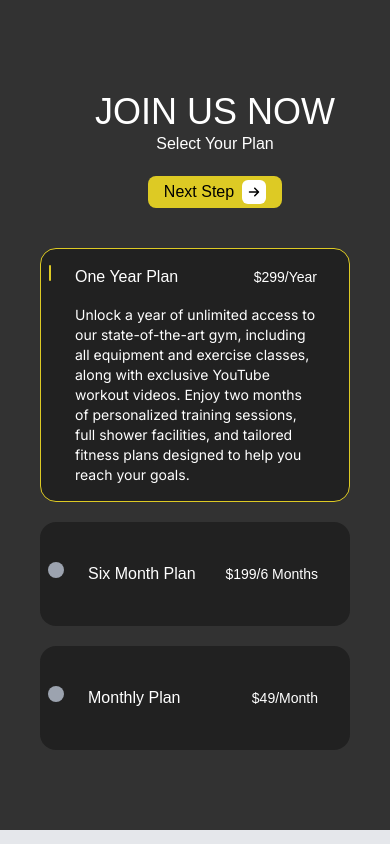
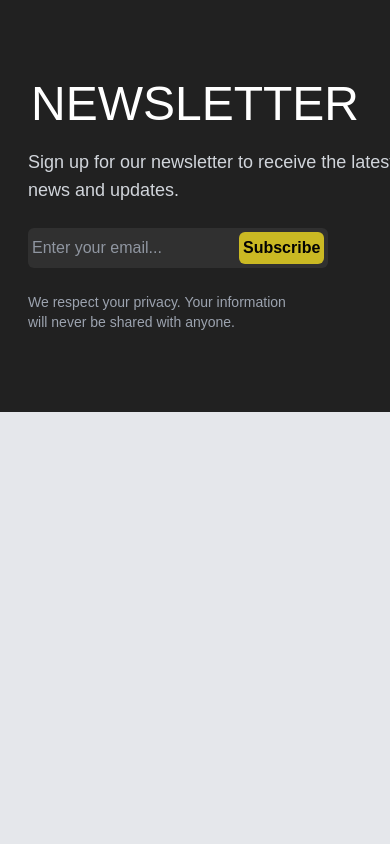
Before and after one commit to eyoaab/Gym-Management-Website, a React (Create React App) app in the folder front-end/gym-management-system/: page / in a window 390 px wide. Built offline with nearby package versions, Linux system fonts and the light colour scheme; a web font is replaced by a local one.

Commit message:
improved the contact page to become responsive

```diff
--- a/front-end/gym-management-system/src/pages/contact-page/contact-page.jsx
+++ b/front-end/gym-management-system/src/pages/contact-page/contact-page.jsx
@@ -1,30 +1,30 @@
-import React from 'react';
+import React from "react";
 
 function ContactPage() {
   return (
-        <div className="px-20 py-20 bg-classBg ">
-            <div className="flex flex-row justify-between">
+    <div className="md:px-20  py-20 px-2  bg-classBg w-full overflow-clip ">
+      <div className="flex flex-col md:flex-row justify-between items-center  space-x-10 w-full">
         {/* Heading */}
-                <h1 className="font-saira text-white text-4xl lg:text-6xl text-left xsm:hidden">
+        <h1 className="font-saira text-white text-5xl md:text-5xl lg:text-6xl text-center md:text-left xsm:hidden mb-5 ">
           NEWSLETTER
         </h1>
 
         {/* Column Section */}
-                <div className="flex flex-col space-y-6 items-start w-2/4">
-                    <p className="font-saira text-[25px] lg:text-[25px] text-gray-300 text-left w-4/5">
+        <div className="flex flex-col space-y-6 items-start w-full ">
+          <p className="font-saira text-lg text-gray-300 text-left">
             Sign up for our newsletter to receive the latest news and updates.
           </p>
 
           {/* Newsletter Subscription Form */}
-                    <div className="flex flex-row items-center bg-darkGray opacity-90 px-2 py-2 w-3/4 rounded-md ">
+          <div className="flex p-1  flex-row items-center justify-evenly bg-darkGray opacity-90 md:px-2 md:py-2 rounded-md ">
             <input
               type="email"
               placeholder="Enter your email..."
-                            className="flex-1 bg-transparent text-gray-300 placeholder-gray-400 border-none outline-none"
+              className="bg-transparent text-gray-300 placeholder-gray-400 border-none w-4/5  outline-none "
             />
             <button
               type="submit"
-                            className="px-4 py-1 bg-darkYellow text-black font-semibold rounded-md"
+              className="md:px-4 px-1 py-1 bg-darkYellow text-black font-semibold rounded-md"
             >
               Subscribe
             </button>
@@ -32,7 +32,8 @@ function ContactPage() {
 
           {/* Privacy Disclaimer */}
           <p className="text-sm text-gray-400 w-3/4 text-start">
-                        We respect your privacy. Your information will never be shared with anyone.
+            We respect your privacy. Your information will never be shared with
+            anyone.
           </p>
         </div>
       </div>
--- a/front-end/gym-management-system/src/pages/home-page/main-page.jsx
+++ b/front-end/gym-management-system/src/pages/home-page/main-page.jsx
@@ -17,9 +17,9 @@ function MainPage() {
       {/* <ClassesPage /> */}
       {/* <TeatimonialsPage /> */}
       {/* <ShortBlogsPage /> */}
-      <PlansOptionPage />
+      {/* <PlansOptionPage /> */}
+      <ContactPage />
       {/*
-            <ContactPage />
             <Footer /> */}
     </div>
   );
```
Lines whose indentation alone changed are shown as unchanged.
